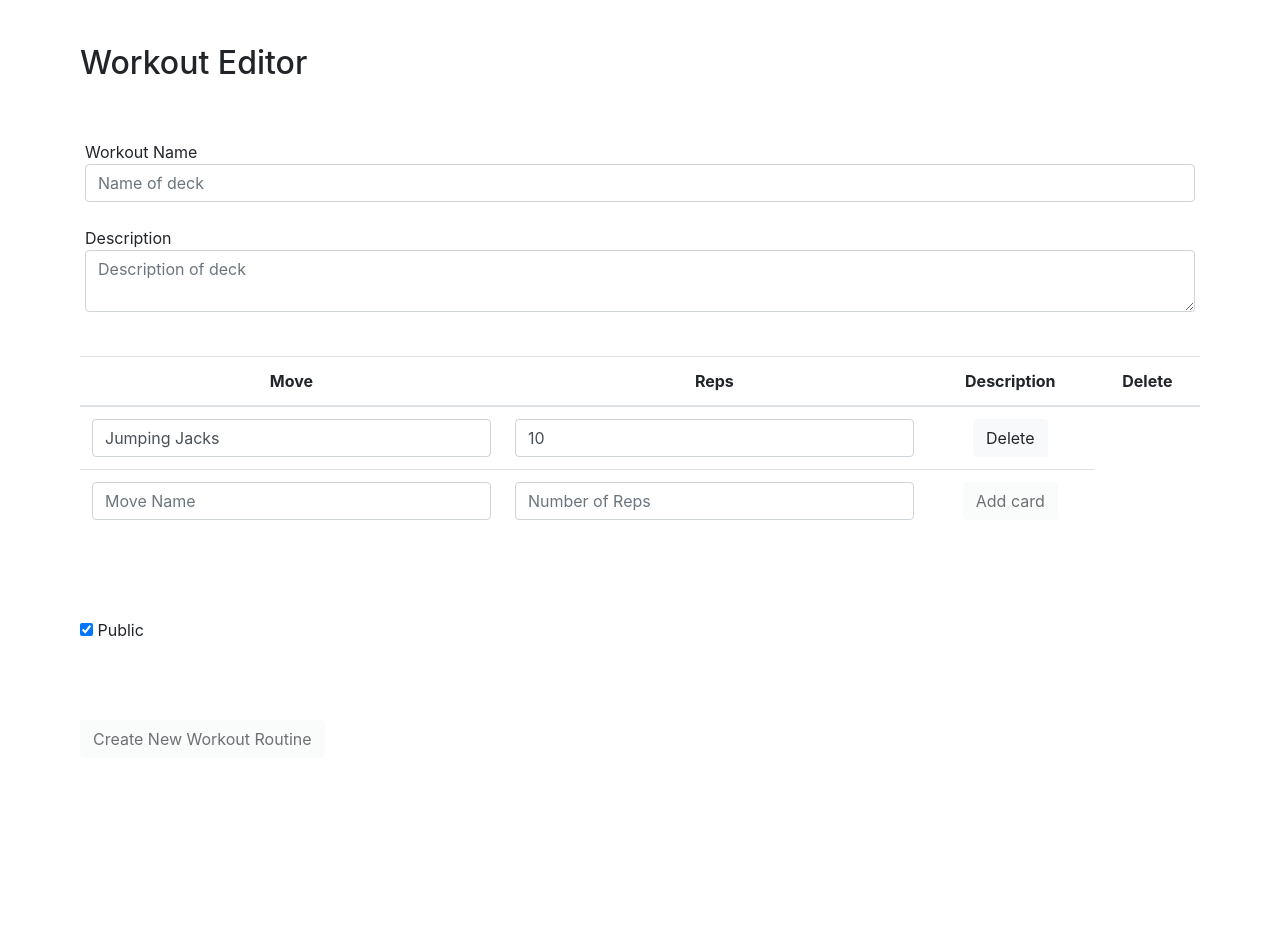
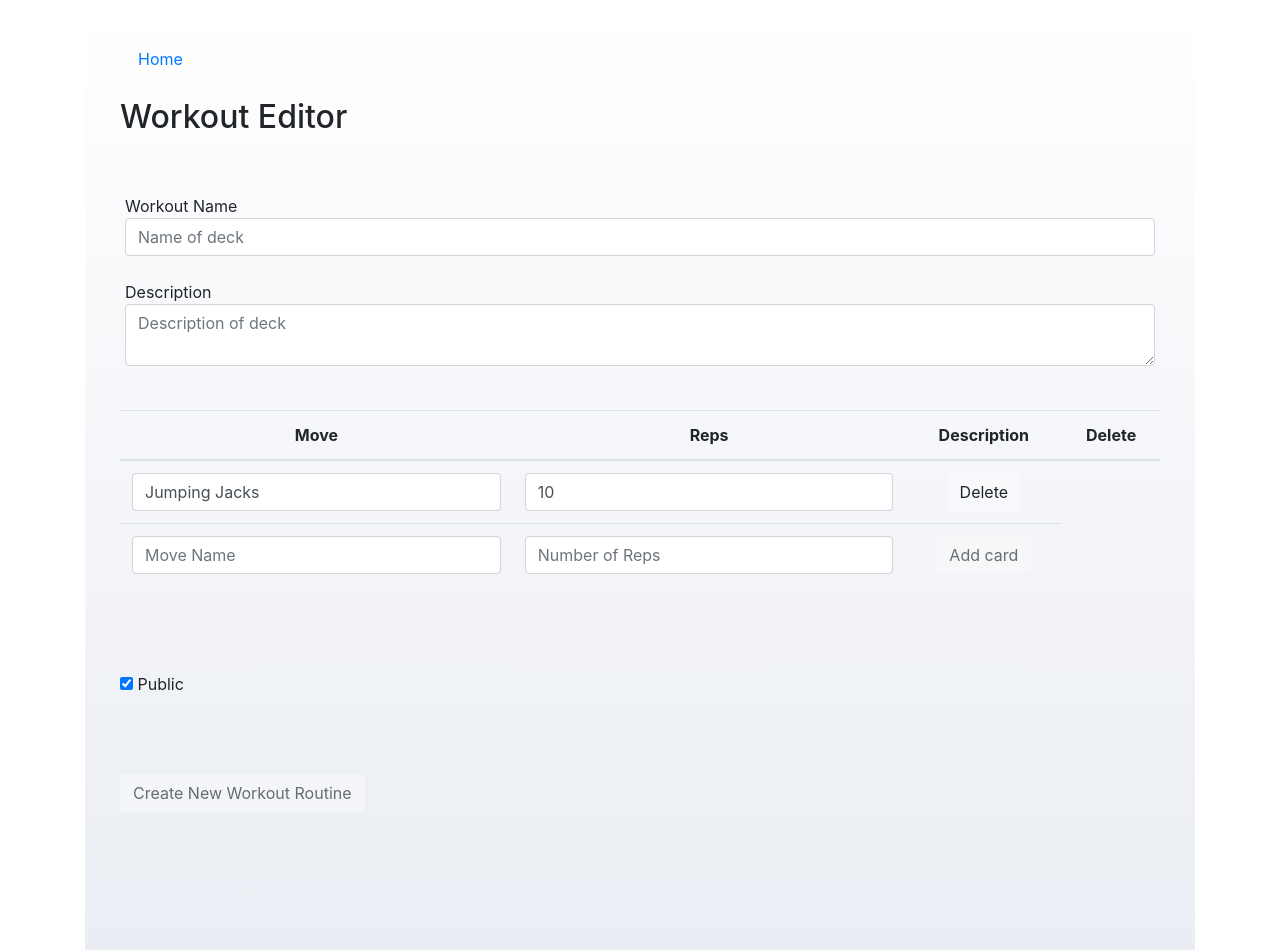
Before and after one commit to jenniferli1098/fitnessApp, a React (Create React App) app: page /editor in a window 1280 px wide. Before the commit the page ends 832 px from the top, so only its background shows below. Built offline with nearby package versions, Linux system fonts and the light colour scheme; no server answers; the database is empty; sample sign-in values are in the browser's storage.

Commit message:
similar background

```diff
--- a/src/CardEditor.css
+++ b/src/CardEditor.css
@@ -16,6 +16,11 @@ th {
 
 */
 
+.workout-container{
+    padding: 40px;
+    background-image: linear-gradient( rgb(255, 255, 255), rgb(234, 237, 243));
+}
+
 .workout {
     width: 100%;
     padding-top: 20%; /*aspect ratio*/
--- a/src/CardEditor.js
+++ b/src/CardEditor.js
@@ -105,6 +105,7 @@ class CardEditor extends React.Component {
         if (!this.props.isLoggedIn) {
             return <Redirect to="/register" />;
         }
+
         const cards = this.state.cards.map((card, index) =>{
             return (
                 <tr>
@@ -116,6 +117,9 @@ class CardEditor extends React.Component {
         });
         return (
             <div class="container">
+
+                <div class="workout-container">
+                <button type="button" class="btn btn-link"><Link to="/">Home</Link></button>
                 <br></br>
                 <div class="row">
                     <h2>Workout Editor</h2>
@@ -209,7 +213,9 @@ class CardEditor extends React.Component {
                 </div>
 
                 <br/>
-                    {/* <Link to="/viewer/{workoutId}">Switch to Card Viewer</Link> */}
+                <br/>
+
+                </div>
             </div>
         );
     }
--- a/src/CardViewer.css
+++ b/src/CardViewer.css
@@ -1,3 +1,7 @@
 .putRight{
     float: right;
 }
+
+.workout-container{
+    background-image: linear-gradient( rgb(255, 255, 255), rgb(234, 237, 243));
+}
--- a/src/CardViewer.js
+++ b/src/CardViewer.js
@@ -105,6 +105,7 @@ class CardViewer extends React.Component {
         }
         return (
                 <div class="container">
+                <div class="workout-container">
                 <button type="button" class="btn btn-link"><Link to="/">Home</Link></button>
                 <div class="alert alert-success" role="alert">
                 <h4 class="alert-heading">
@@ -118,7 +119,7 @@ class CardViewer extends React.Component {
                 <hr></hr>
                 </div>
 
-                <div class="alert alert-warning" role="alert">
+                <div class="alert alert-primary" role="alert">
                 <br></br>
                 <div class="row align-items-center">
 
@@ -144,6 +145,8 @@ class CardViewer extends React.Component {
             <button type="button" right="80%" class="btn btn-link putRight">
                 {finished()}
             </button>
+                <br/>
+                </div>
             </div>
         );
     }
```
